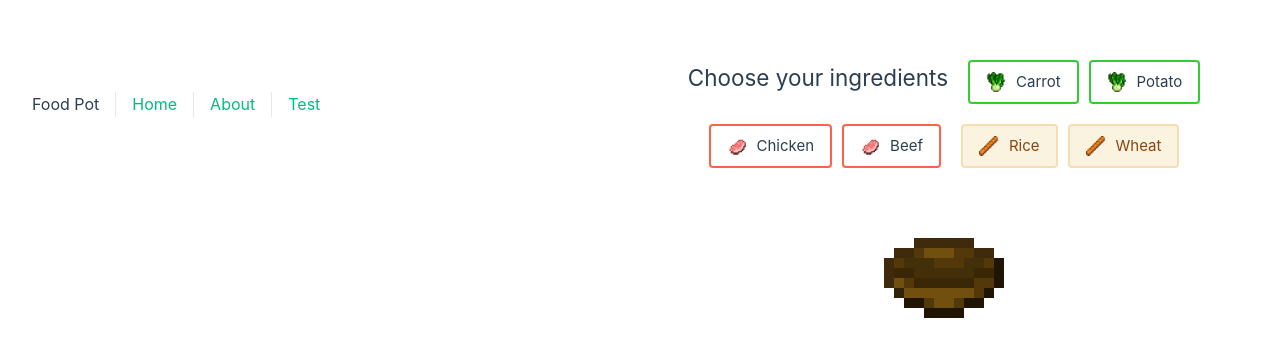
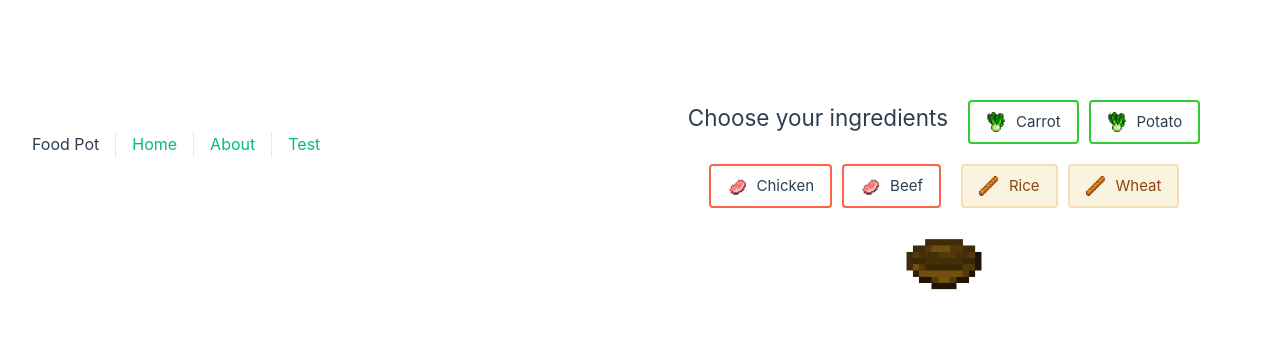
Before and after one commit to Ch1ldKing/food, a Vue app in the folder front_end/food_front/: page /food-pot in a window 1280 px wide. Shown: the part 193-550 px from the top of the page. Built offline with nearby package versions, Linux system fonts and the light colour scheme.

Commit message:
修复pot

```diff
--- a/front_end/food_front/src/components/Pot.vue
+++ b/front_end/food_front/src/components/Pot.vue
@@ -1,4 +1,4 @@
-<template>
+
   <!--
     <div class="pot">
       <img src="@/assets/food_img/bowl.png" alt="Pot" class="pot-image" />
@@ -13,13 +13,13 @@
   </div>-->
   <template>
     <div class="pot">
-      <img src="@/assets/food_img/bowl.png" alt="Pot" class="pot-image" />
-      <!-- <div v-for="food in potFoods" :key="food.id" class="food-in-pot">
+      <img :src="potImage" alt="Pot Image" class="pot-image" />
+      <div v-for="food in potFoods" :key="food.id" class="food-in-pot">
         {{ food.name }}
-      </div> -->
+      </div>
     </div>
   </template>
-  </template>
+
 
   <!-- <script>
   export default {
@@ -37,6 +37,7 @@
   <script lang="ts" setup>
   import { ref, watch } from 'vue';
   import { useFoodStore } from '@/stores/foodStore';
+  import potImage from '@/assets/food_img/bowl.png'
 
   const foodStore = useFoodStore();
   const potFoods = ref([]);
--- a/front_end/food_front/src/views/FoodPotPage.vue
+++ b/front_end/food_front/src/views/FoodPotPage.vue
@@ -36,12 +36,13 @@ const handleFoodSelected = (food) => {
       <FoodList category="meat" @food-selected="handleFoodSelected" />
       <FoodList category="grain" @food-selected="handleFoodSelected" />
     </div>
-    <div class="pot-container">
+    <Pot />
+    <!-- <div class="pot-container">
       <Pot />
-    </div>
-    <div class="pot-image-container">
+    </div> -->
+    <!-- <div class="pot-image-container">
       <img :src="potImage" alt="Pot Image" class="pot-image" />
-    </div>
+    </div> -->
   </div>
 </template>
 
```
